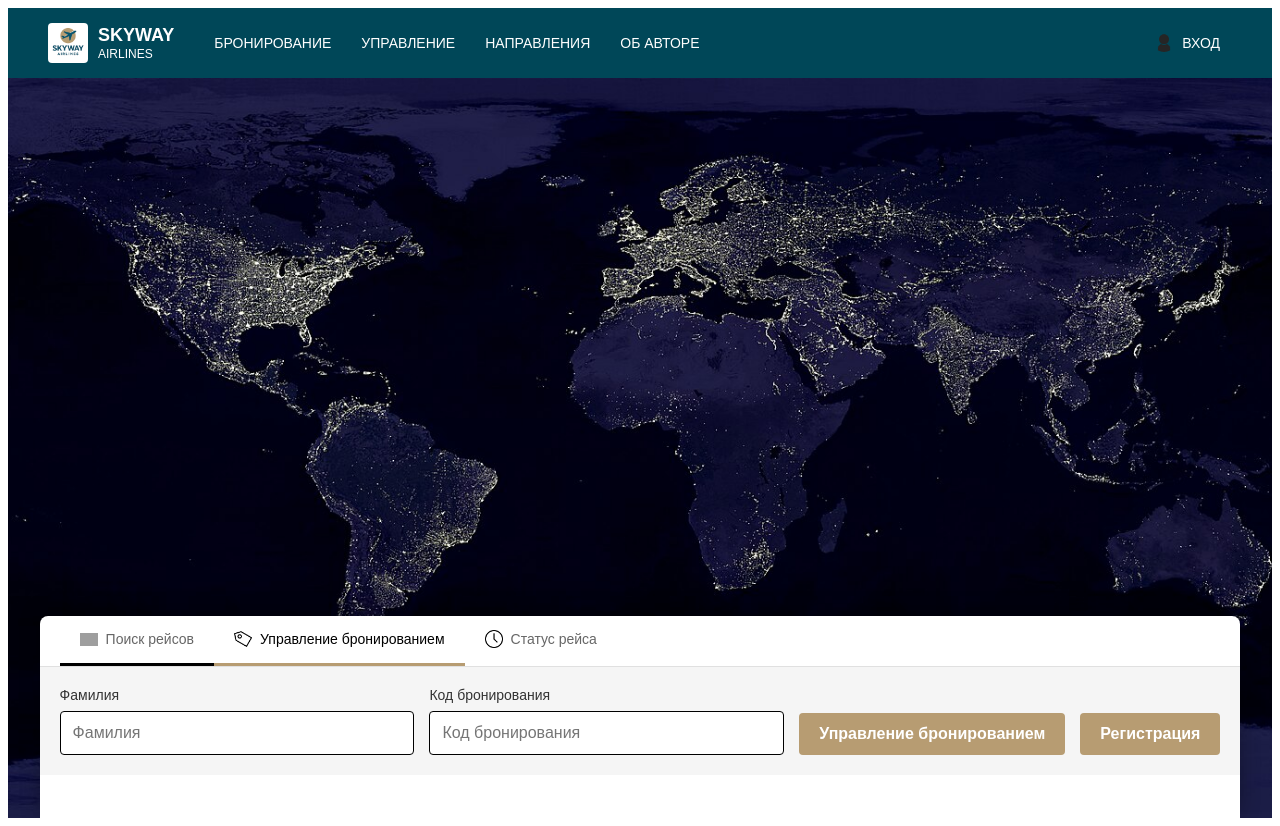
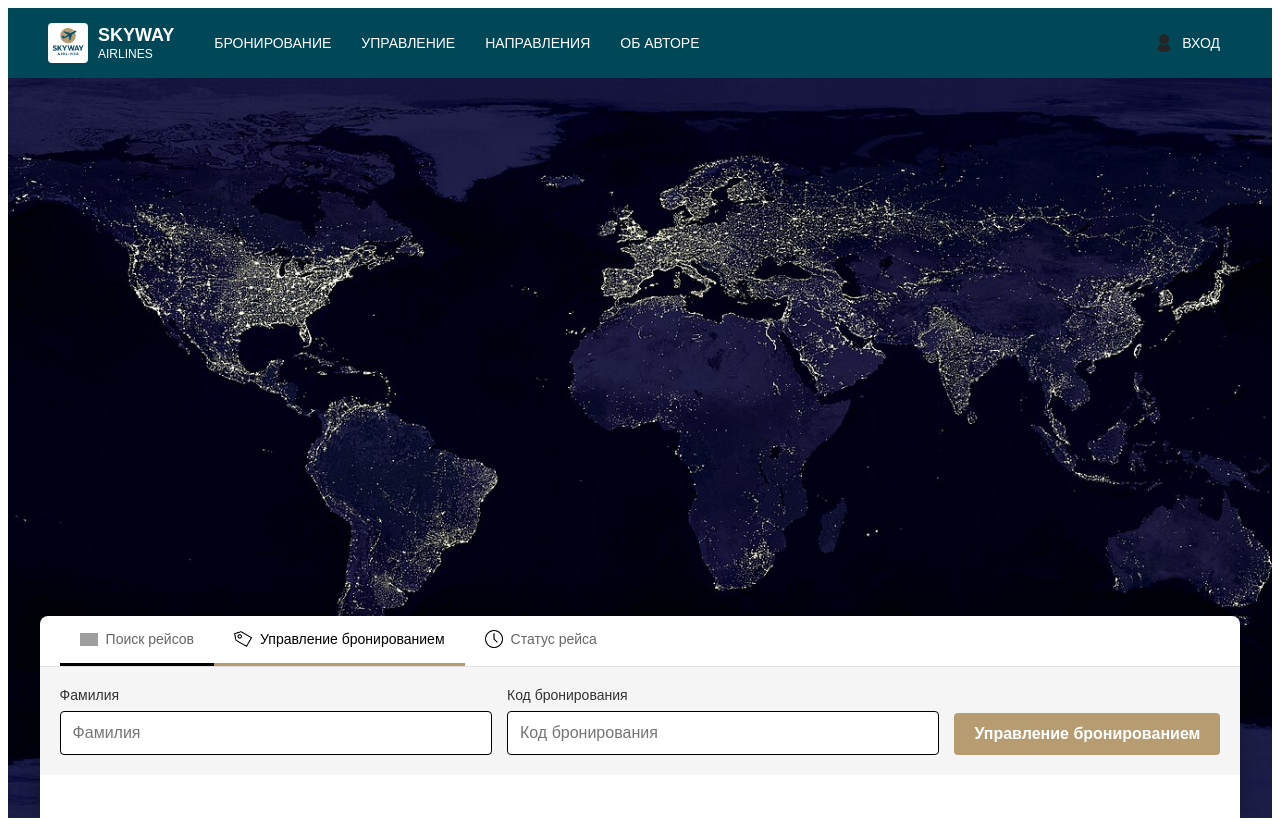
Before and after one commit to phex-x/skyway-web-app, a React (Create React App) app in the folder frontend/skyway-app/: page / in a window 1280 px wide. Both pictures are taken after a click on the button "Управление бронированием". Built offline with nearby package versions, Linux system fonts and the light colour scheme; grey boxes are pictures that could not be loaded.

Commit message:
minor changes

```diff
--- a/frontend/skyway-app/src/components/ManageBookingTab.jsx
+++ b/frontend/skyway-app/src/components/ManageBookingTab.jsx
@@ -16,21 +16,6 @@ const ManageBookingTab = () => {
       state: {
         lastName,
         bookingCode
-      }
-    });
-  };
-
-  const handleCheckIn = (e) => {
-    e.preventDefault();
-    if (!lastName || !bookingCode) {
-      alert('Заполните все поля');
-      return;
-    }
-    navigate('/manage-booking', {
-      state: {
-        lastName,
-        bookingCode,
-        action: 'checkin'
       }
     });
   };
@@ -100,9 +85,6 @@ const ManageBookingTab = () => {
       <button onClick={handleManageBooking} style={styles.button}>
         Управление бронированием
       </button>
-      <button onClick={handleCheckIn} style={styles.button}>
-        Регистрация
-      </button>
     </div>
   );
 };
```
